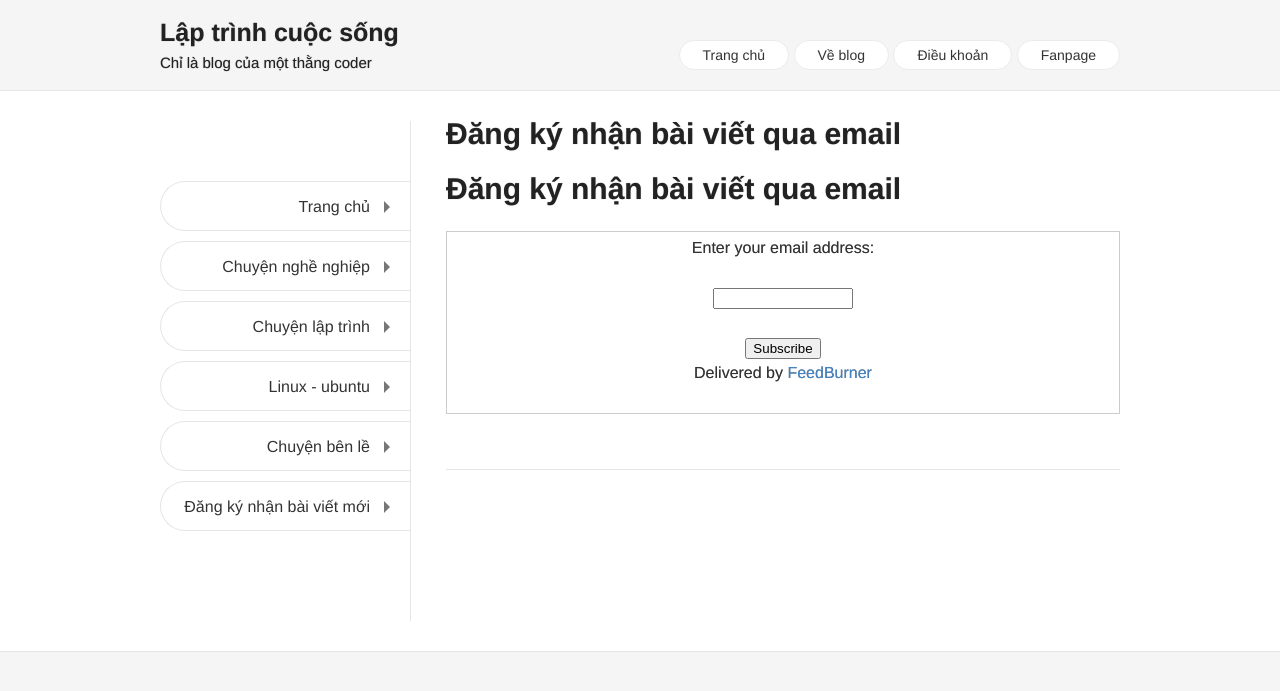
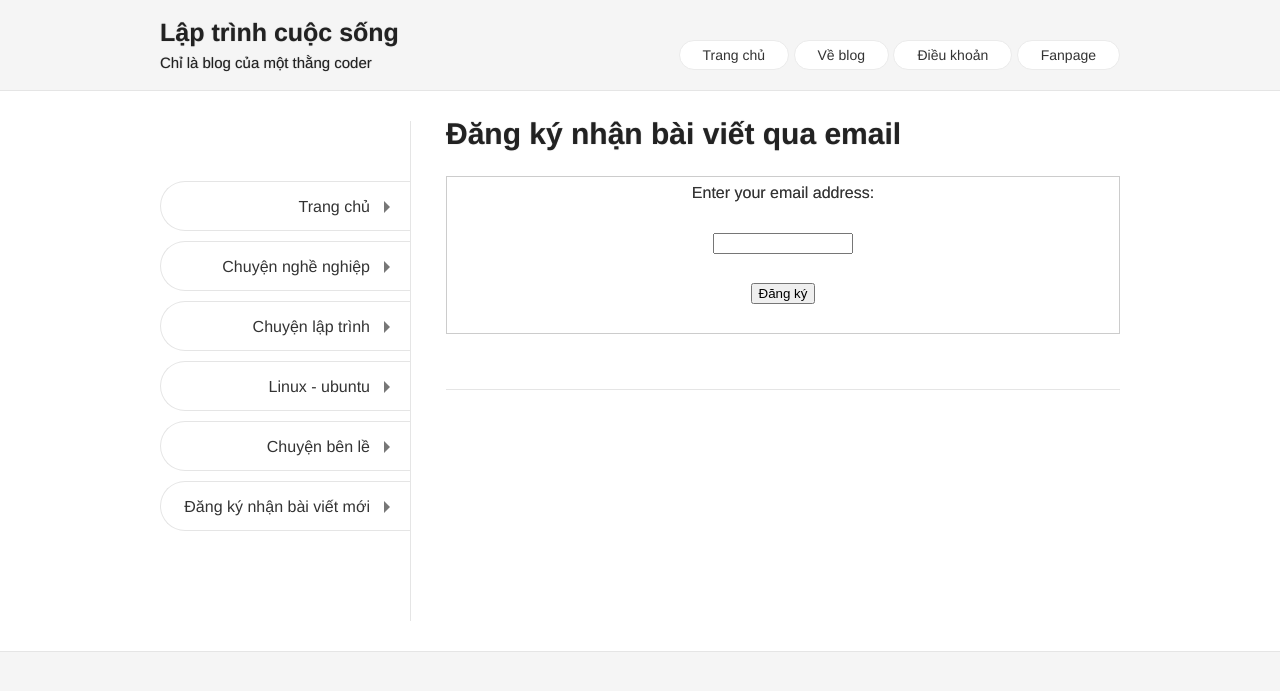
Before and after one commit to nguyentest/laptrinhcuocsong, a Jekyll site: the page built from dang-ky-nhan-bai-viet.md, in a window 1280 px wide. Shown: the top 691 px of the page. Built offline with Jekyll 4.4.1, drawn with Linux system fonts in a browser that asks for light colours; our own code applies the rules of GitHub Pages for plain Markdown files.

Commit message:
Update dang-ky-nhan-bai-viet.md

```diff
--- a/dang-ky-nhan-bai-viet.md
+++ b/dang-ky-nhan-bai-viet.md
@@ -1,6 +1,10 @@
 ---
 layout: post
+title: Đăng ký nhận bài viết qua email
 ---
-# Đăng ký nhận bài viết qua email
-
-<form style="border:1px solid #ccc;padding:3px;text-align:center;" action="https://feedburner.google.com/fb/a/mailverify" method="post" target="popupwindow" onsubmit="window.open('https://feedburner.google.com/fb/a/mailverify?uri=laptrinhcuocsong', 'popupwindow', 'scrollbars=yes,width=550,height=520');return true"><p>Enter your email address:</p><p><input type="text" style="width:140px" name="email"/></p><input type="hidden" value="laptrinhcuocsong" name="uri"/><input type="hidden" name="loc" value="en_US"/><input type="submit" value="Subscribe" /><p>Delivered by <a href="https://feedburner.google.com" target="_blank">FeedBurner</a></p></form>
+<form style="border:1px solid #ccc;padding:3px;text-align:center;" action="https://feedburner.google.com/fb/a/mailverify" method="post" target="popupwindow" onsubmit="window.open('https://feedburner.google.com/fb/a/mailverify?uri=laptrinhcuocsong', 'popupwindow', 'scrollbars=yes,width=550,height=520');return true">
+<p>Enter your email address:</p>
+<p><input type="text" style="width:140px" name="email"/></p>
+<input type="hidden" value="laptrinhcuocsong" name="uri"/><input type="hidden" name="loc" value="en_US"/>
+<input type="submit" value="Đăng ký" /><p></p>
+</form>
```
